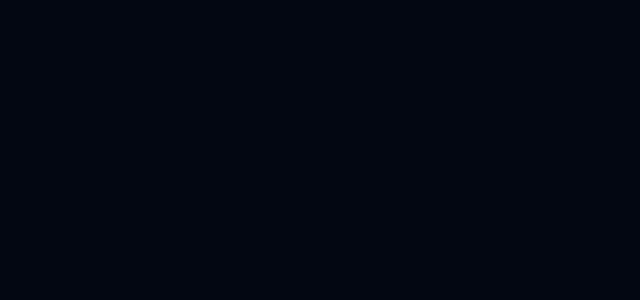
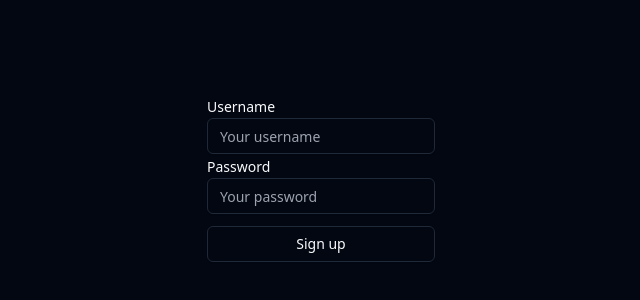
Before and after one commit to SayRetrast/project-api-client, a Vue app in the folder client-app/: page /sign-up in a window 1280 px wide. Before the commit this address had no page. Shown: the part 194-494 px from the top of the page, without its empty margins (319-959 px from the left). Built offline with nearby package versions, Linux system fonts and the light colour scheme.

Commit message:
create sign up route, form, view

```diff
--- /dev/null
+++ b/client-app/src/modules/auth/components/SignUpForm.vue
@@ -0,0 +1,21 @@
+<script setup lang="ts">
+import { Button } from '@/core/components/ui/button';
+import { Input } from '@/core/components/ui/input';
+import { Label } from '@/core/components/ui/label';
+</script>
+
+<template>
+  <form>
+    <div>
+      <Label>Username</Label>
+      <Input type="text" placeholder="Your username" />
+    </div>
+
+    <div>
+      <Label>Password</Label>
+      <Input type="password" placeholder="Your password" />
+    </div>
+
+    <Button class="mt-3 w-full" variant="outline">Sign up</Button>
+  </form>
+</template>
--- a/client-app/src/modules/auth/routes.ts
+++ b/client-app/src/modules/auth/routes.ts
@@ -1,3 +1,7 @@
 import SignInView from './views/SignInView.vue';
+import SignUpView from './views/SignUpView.vue';
 
-export const routes = [{ path: '/sign-in', component: SignInView }];
+export const routes = [
+  { path: '/sign-in', component: SignInView },
+  { path: '/sign-up', component: SignUpView },
+];
--- /dev/null
+++ b/client-app/src/modules/auth/views/SignUpView.vue
@@ -0,0 +1,9 @@
+<script setup lang="ts">
+import SignUpForm from '../components/SignUpForm.vue';
+</script>
+
+<template>
+  <div class="mt-72 flex h-full items-center justify-center">
+    <SignUpForm />
+  </div>
+</template>
```
